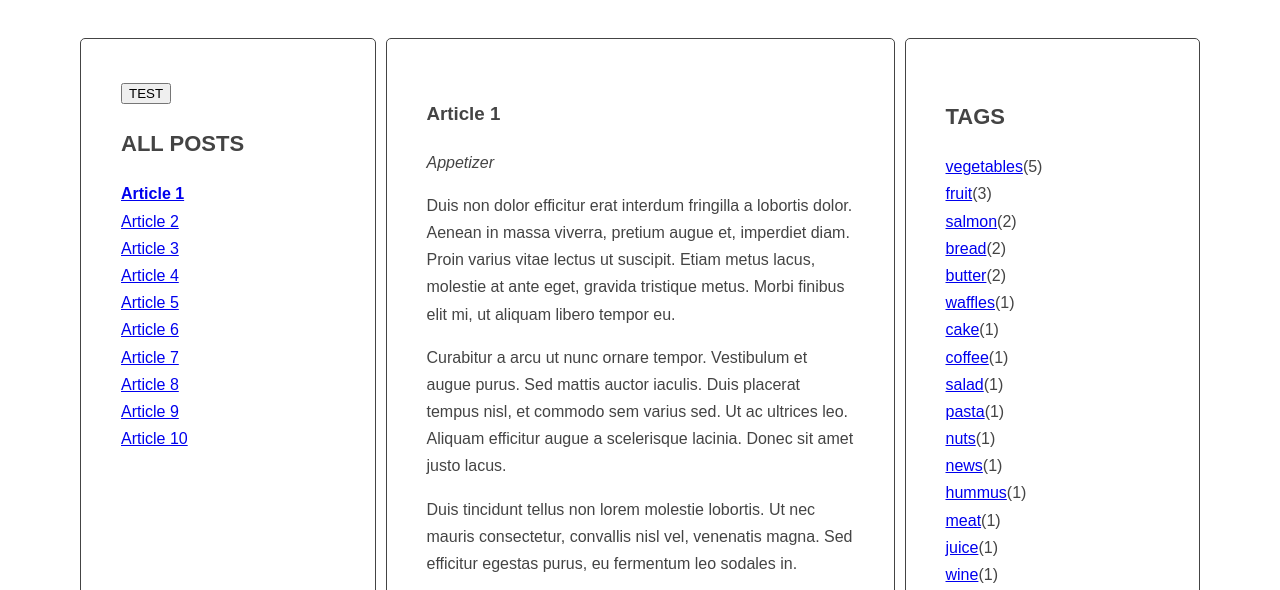
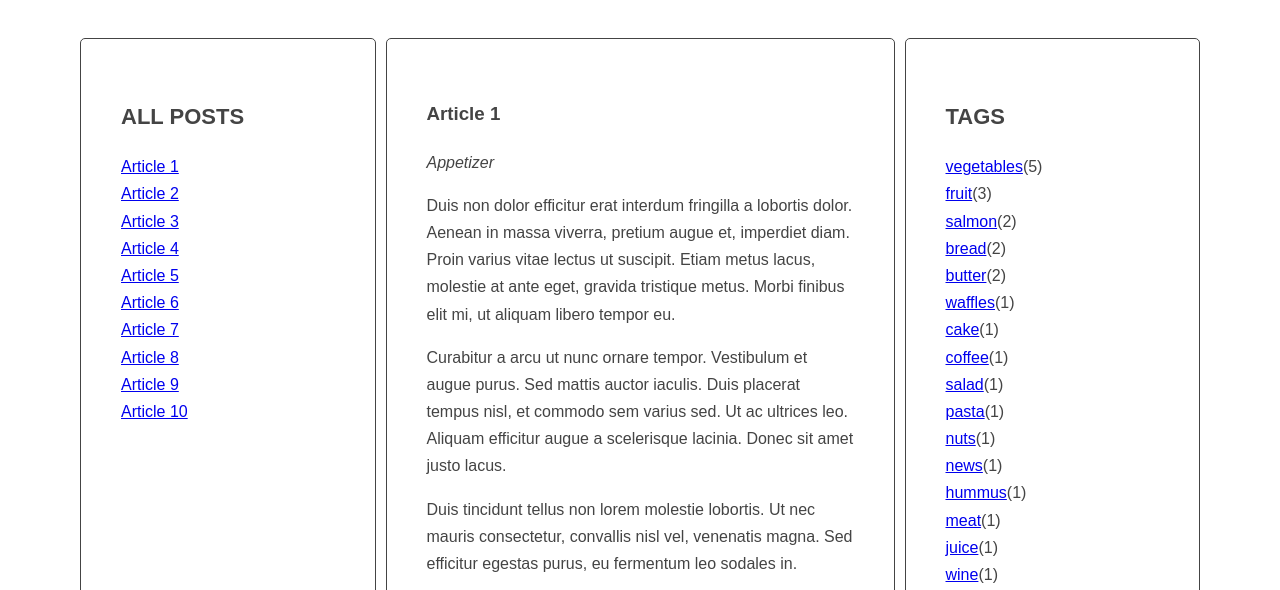
Before and after one commit to AnnWaw95/javascript-blog, a website: page index.html in a window 1280 px wide. Shown: the part 205-795 px from the top of the page. Drawn offline with nearby package versions, Linux system fonts and the light colour scheme; files that its build step writes are made by us from their sources.

Commit message:
Add index.html

```diff
--- a/index.html
+++ b/index.html
@@ -12,10 +12,9 @@
           <h1 class="logo">my blog</h1>
           <main class="wrapper">
             <aside class="sidebar">
-                <button id="button-test" type="button">TEST</button>
               <h2 class="section-title">All posts</h2>
               <ul class="list titles">
-                <li><a href="#article-1" class="active"><span>Article 1</span></a></li>
+                <li><a href="#article-1"><span>Article 1</span></a></li>
                 <li><a href="#article-2"><span>Article 2</span></a></li>
                 <li><a href="#article-3"><span>Article 3</span></a></li>
                 <li><a href="#article-4"><span>Article 4</span></a></li>
--- a/js/script.js
+++ b/js/script.js
@@ -27,7 +27,8 @@ function titleClickHandler(event){
     const targetAttribute = querySelector('href');
     console.log('targetAttribute:', targetAttribute);
   /* add class 'active' to the correct article */
-    targetArticle.classList.add('active');
+
+    const targetArticle.classList.add('active');
     console.log('targetArticle:', targetArticle);
 }
 
```
